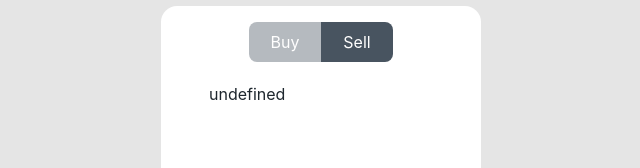
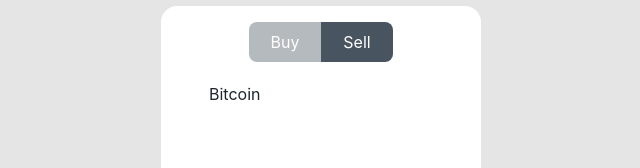
Before and after one commit to DimensionSoftware/snapwallet.io, a Svelte app in the folder widget/: page / in a window 1280 px wide. Shown: the part 124-292 px from the top of the page, without its empty margins (319-959 px from the left). Built offline with nearby package versions, Linux system fonts and the light colour scheme.

Commit message:
pass whole crypto asset to card

```diff
--- a/widget/src/components/cards/CryptoCard.svelte
+++ b/widget/src/components/cards/CryptoCard.svelte
@@ -7,13 +7,21 @@
     tickerIcons[k.toUpperCase()] = v
   })
 
-  export let name
-  export let ticker
+  import { transactionStore } from '../../stores/TransactionStore'
+  import { createEventDispatcher } from 'svelte'
+  const dispatch = createEventDispatcher()
+  export let crypto
 </script>
 
-<div class="crypto-card">
-  <svelte:component this={tickerIcons[ticker]} />
-  <div class="crypto-name">{name}</div>
+<div
+  on:click={() => {
+    transactionStore.setDestinationCurrency(crypto)
+    dispatch('click')
+  }}
+  class="crypto-card"
+>
+  <svelte:component this={tickerIcons[crypto.ticker]} />
+  <div class="crypto-name">{crypto.name}</div>
 </div>
 
 <style lang="scss">
```
